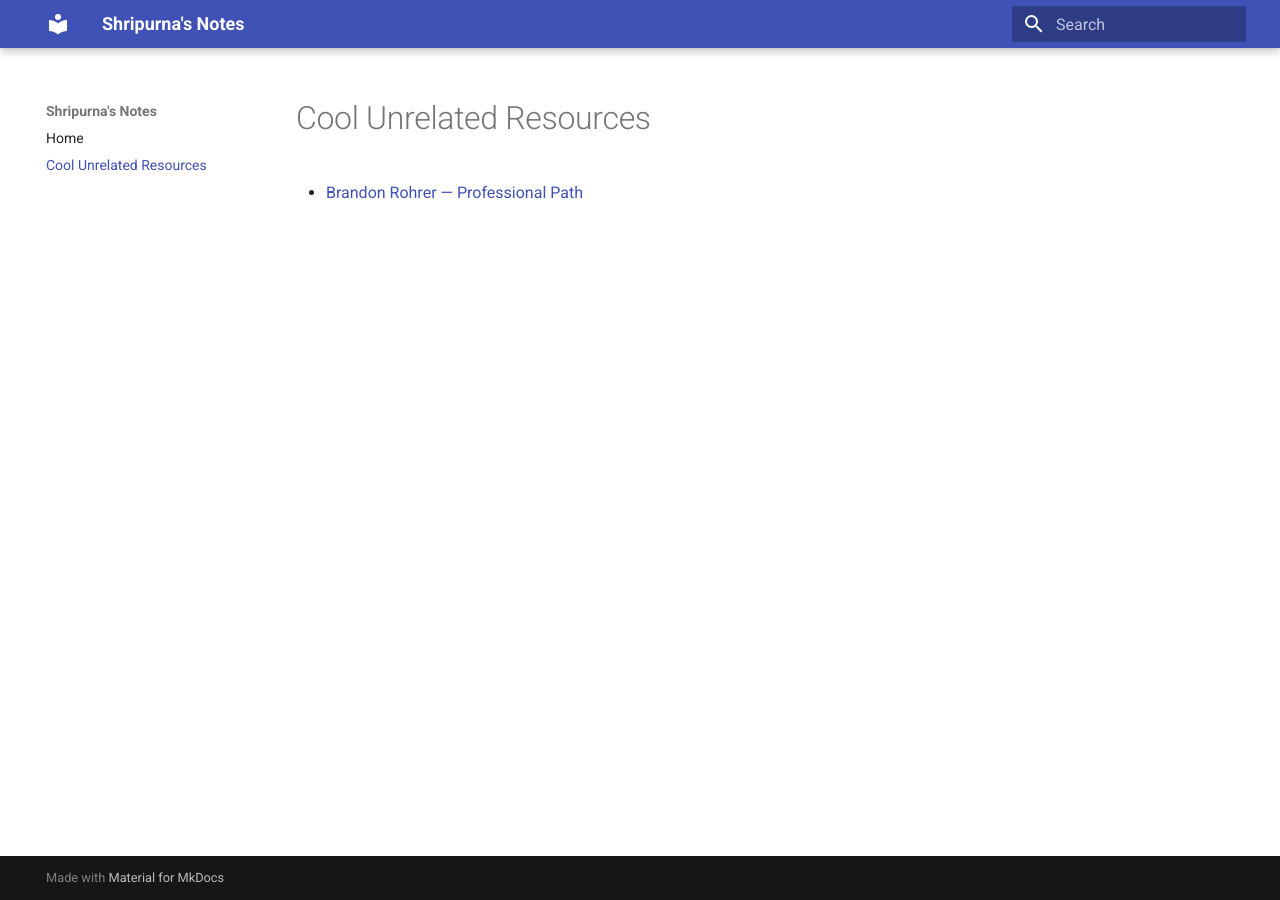
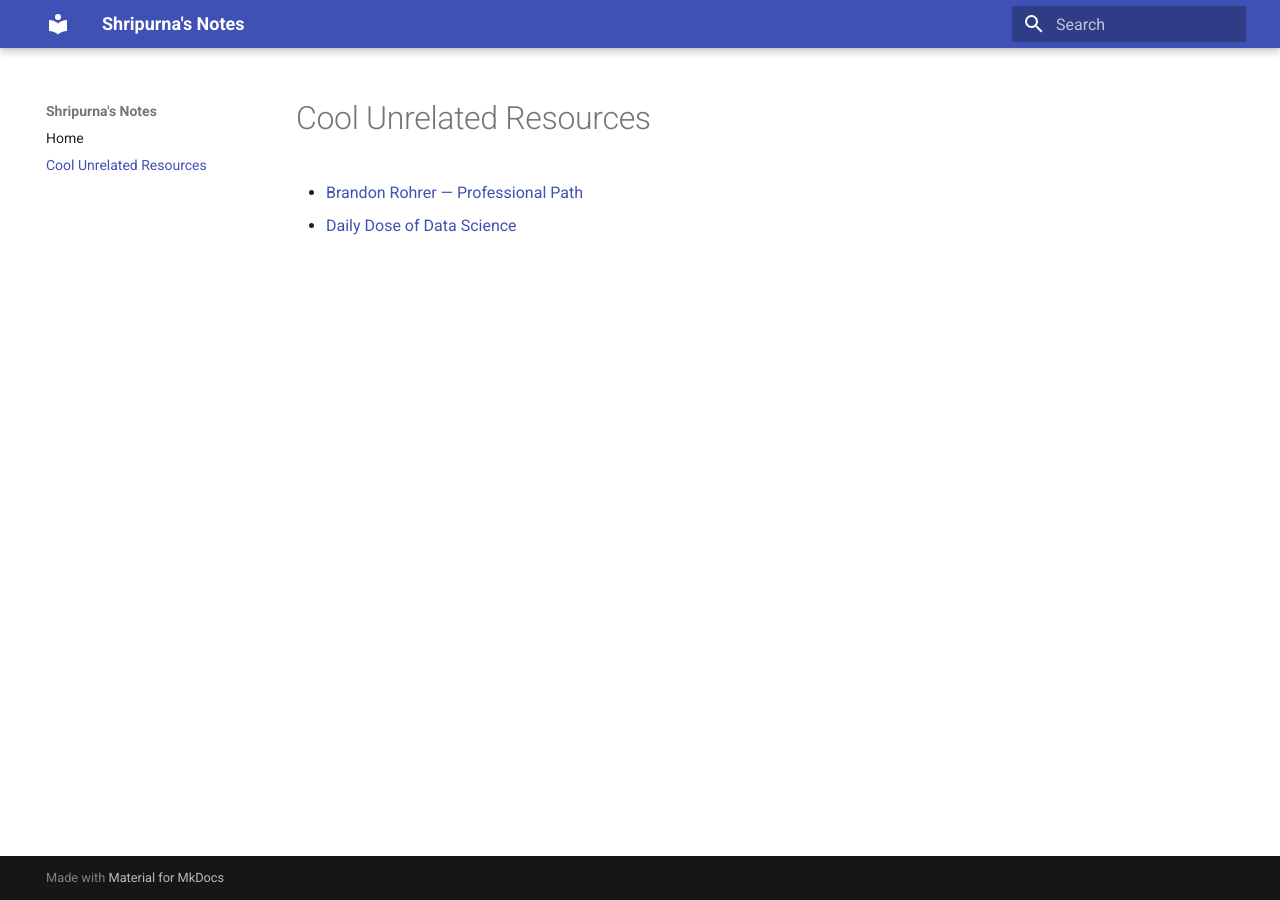
Before and after one commit to shripurna-g/Notes, an MkDocs documentation site: the page built from docs/cool-unrelated-resources.md, in a window 1280 px wide. Built offline with MkDocs 1.6.1 and Material for MkDocs 9.7.7, drawn with Linux system fonts in a browser that asks for light colours.

Commit message:
Add Daily Dose of DS to cool unrelated resources

```diff
--- a/docs/cool-unrelated-resources.md
+++ b/docs/cool-unrelated-resources.md
@@ -1,3 +1,4 @@
 # Cool Unrelated Resources
 
 - [Brandon Rohrer — Professional Path](https://brandonrohrer.com/professional_path.html)
+- [Daily Dose of Data Science](https://www.dailydoseofds.com)
```
